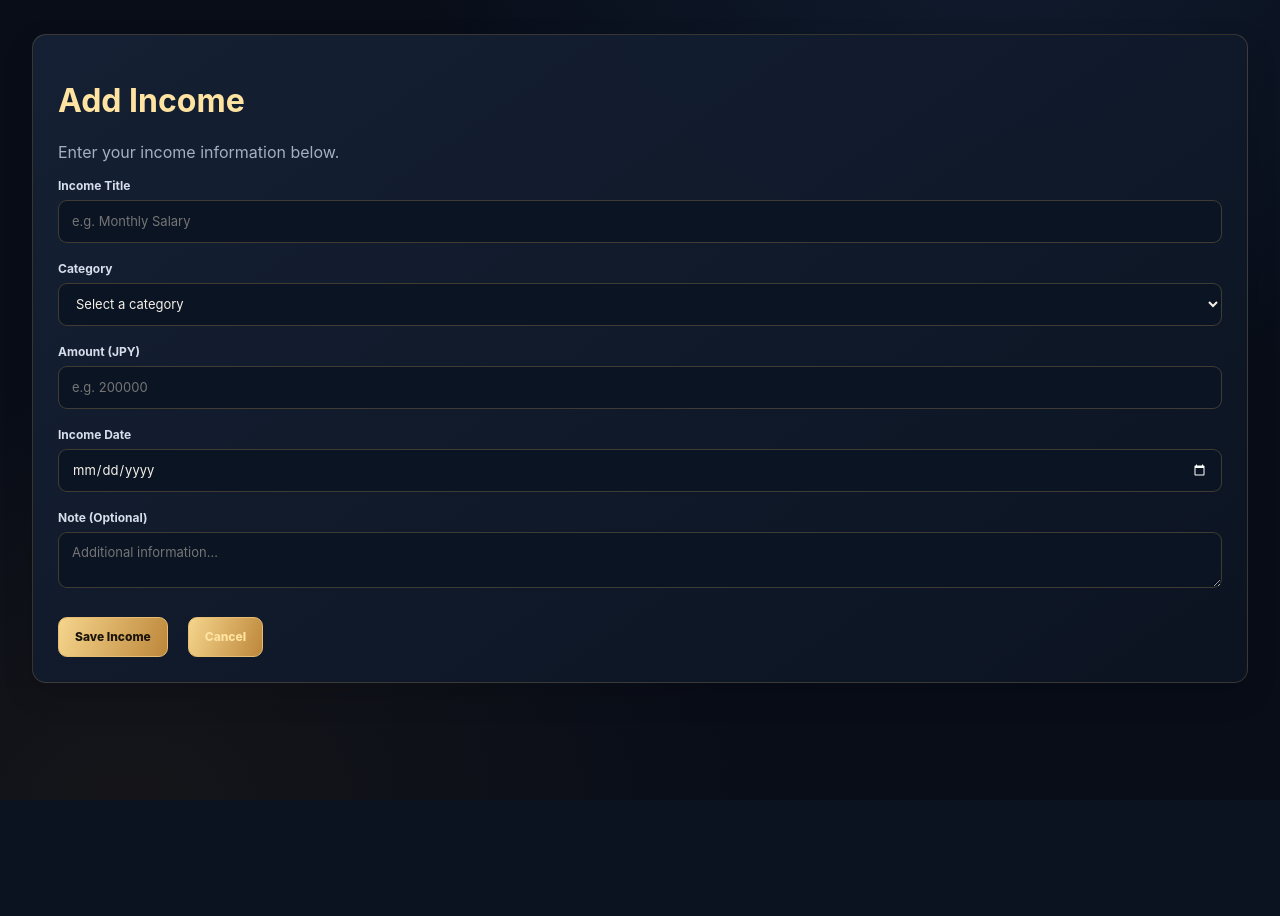
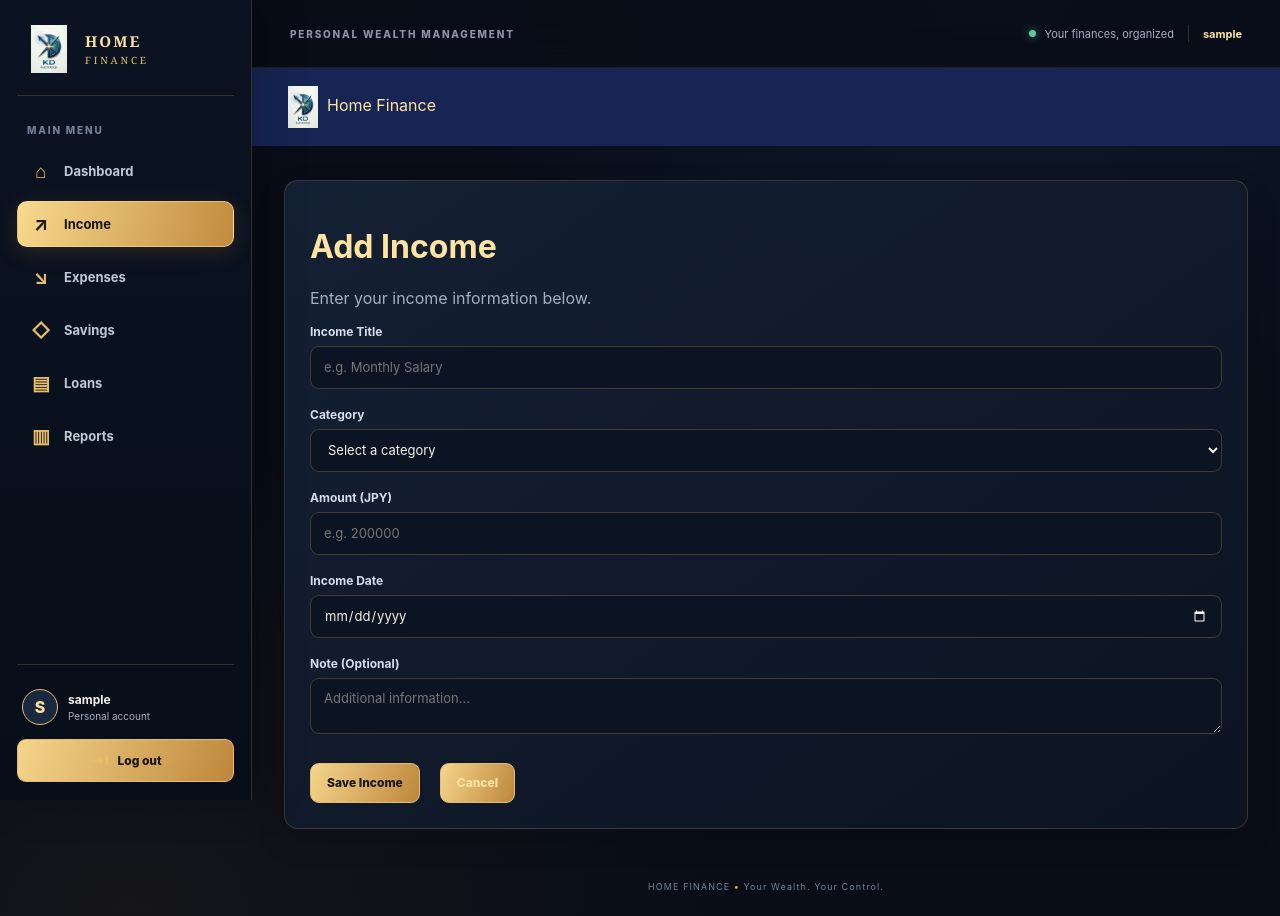
Before and after one commit to deeptamg-code/home-finance, a Flask app: page /income/add in a window 1280 px wide. Before the commit the page ends 683 px from the top, so only its background shows below. Run offline with Flask 3, Linux system fonts and the light colour scheme; the visitor is signed in with stand-in values (Sample User, id 1); data comes from the database, SQL or seed files in the repository.

Commit message:
Apply luxury sidebar layout to income/add.html

```diff
--- a/app/templates/income/add.html
+++ b/app/templates/income/add.html
@@ -9,6 +9,30 @@
 </head>
 
 <body class="page-income-add">
+{% if current_user.is_authenticated %}
+<aside class="app-sidebar">
+    <a class="sidebar-brand" href="{{ url_for('main.dashboard') }}">
+        <img src="{{ url_for('static', filename='kd-logo.jpg') }}" alt="KD">
+        <span><strong>HOME</strong><small>FINANCE</small></span>
+    </a>
+    <div class="sidebar-caption">MAIN MENU</div>
+    <nav class="sidebar-nav" aria-label="Main navigation">
+        <a href="{{ url_for('main.dashboard') }}" class="{% if request.endpoint == 'main.dashboard' %}active{% endif %}"><span>⌂</span>Dashboard</a>
+        <a href="{{ url_for('income.index') }}" class="{% if request.endpoint and request.endpoint.startswith('income.') %}active{% endif %}"><span>↗</span>Income</a>
+        <a href="{{ url_for('expenses.index') }}" class="{% if request.endpoint and request.endpoint.startswith('expenses.') %}active{% endif %}"><span>↘</span>Expenses</a>
+        <a href="{{ url_for('savings.index') }}" class="{% if request.endpoint and request.endpoint.startswith('savings.') %}active{% endif %}"><span>◇</span>Savings</a>
+        <a href="{{ url_for('loans.index') }}" class="{% if request.endpoint and request.endpoint.startswith('loans.') %}active{% endif %}"><span>▤</span>Loans</a>
+        <a href="{{ url_for('reports.index') }}" class="{% if request.endpoint and request.endpoint.startswith('reports.') %}active{% endif %}"><span>▥</span>Reports</a>
+    </nav>
+    <div class="sidebar-bottom">
+        <div class="sidebar-user"><span class="user-avatar">{{ current_user.username[:1]|upper }}</span><span><strong>{{ current_user.username }}</strong><small>Personal account</small></span></div>
+        <form method="POST" action="{{ url_for('auth.logout') }}"><input type="hidden" name="csrf_token" value="{{ csrf_token() }}"><button class="sidebar-logout" type="submit"><span>⇥</span>Log out</button></form>
+    </div>
+</aside>
+{% endif %}
+<div class="app-main">
+<header class="app-topbar"><div class="topbar-kicker">PERSONAL WEALTH MANAGEMENT</div><div class="topbar-right"><span class="status-dot"></span> Your finances, organized <span class="topbar-divider"></span><strong>{{ current_user.username if current_user.is_authenticated else '' }}</strong></div></header>
+
 
     <nav class="navbar">
         <a href="{{ url_for('main.dashboard') }}">
@@ -117,5 +141,5 @@
 
     </main>
 
-</body>
+<footer class="footer">HOME FINANCE <span>•</span> Your Wealth. Your Control.</footer></div></body>
 </html>
```
